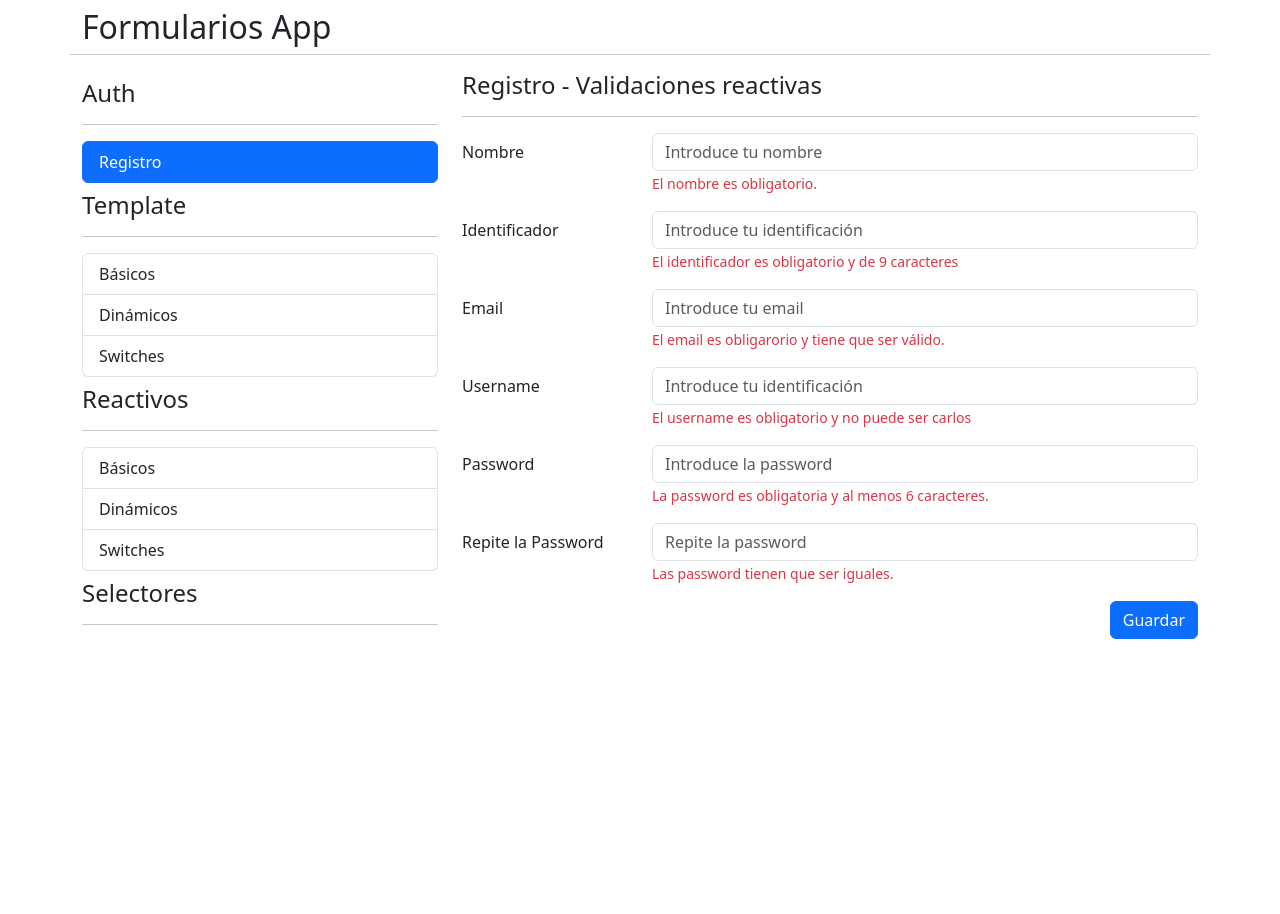
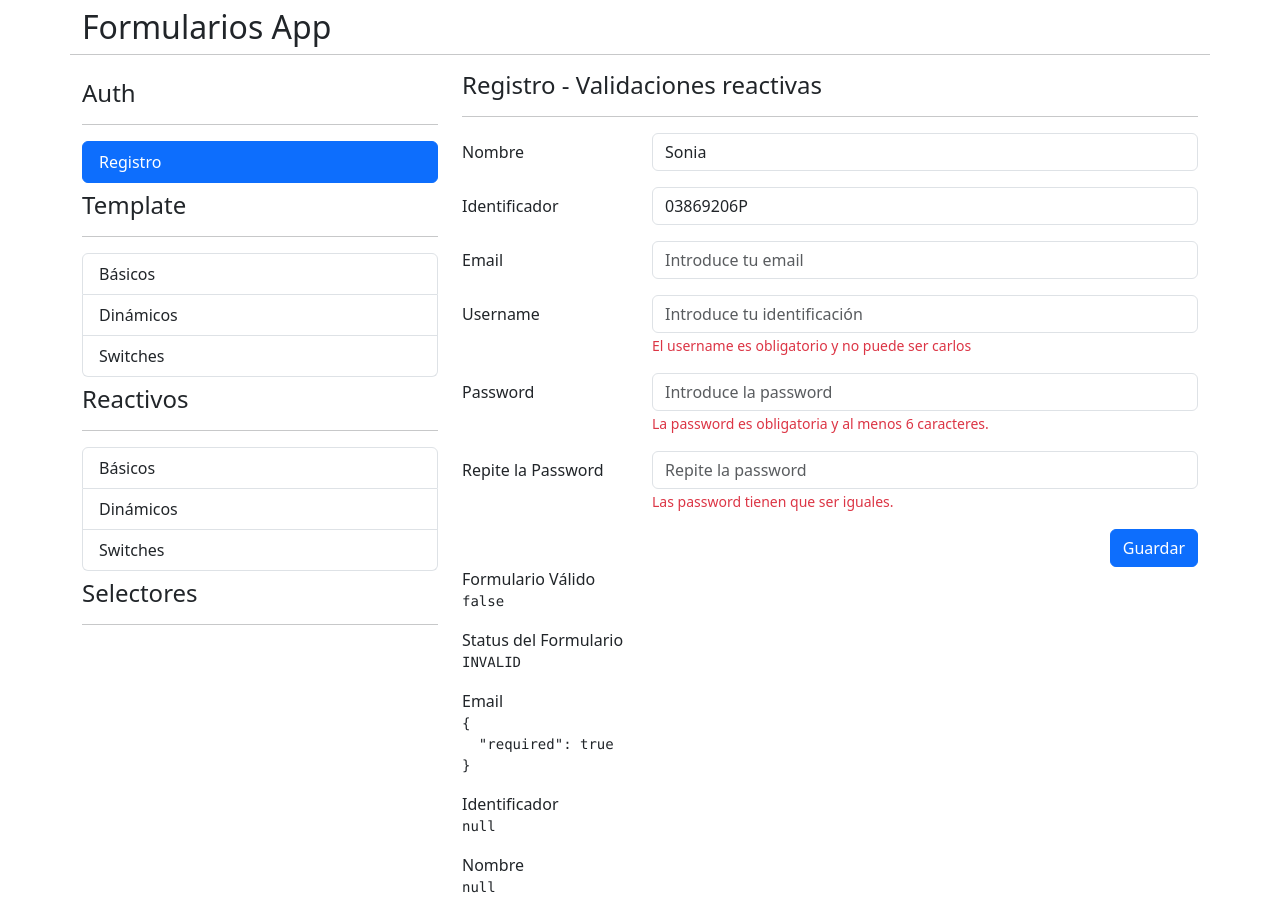
Before and after one commit to jucarlos/formulariosappedicion2, an Angular app: page /auth/register in a window 1280 px wide. Before the commit the page ends 800 px from the top, so only its background shows below. Built offline with nearby package versions, Linux system fonts and the light colour scheme.

Commit message:
Preparando validación asincrona email

```diff
--- a/src/app/auth/pages/register/register.component.html
+++ b/src/app/auth/pages/register/register.component.html
@@ -5,7 +5,7 @@
 
 <div class="row">
 
-    <form>
+    <form [formGroup]="miFormulario" (ngSubmit)="guardar()">
 
         <div class="col">
 
@@ -16,9 +16,10 @@
                     <input type="text"
                         class="form-control"
                         placeholder="Introduce tu nombre"
+                        formControlName="nombre"
                     >
 
-                    <small *ngIf="true"
+                    <small *ngIf="campoNoValido('nombre')"
                         class="form-text text-danger">
                         El nombre es obligatorio.
                     </small>
@@ -35,9 +36,10 @@
                     <input type="text"
                         class="form-control"
                         placeholder="Introduce tu identificación"
+                        formControlName="identificador"
                     >
 
-                    <small *ngIf="true"
+                    <small *ngIf="campoNoValido('identificador')"
                         class="form-text text-danger">
                         El identificador es obligatorio y de 9 caracteres
                     </small>
@@ -54,9 +56,10 @@
                     <input type="email"
                         class="form-control"
                         placeholder="Introduce tu email"
+                        formControlName="email"
                     >
 
-                    <small *ngIf="true"
+                    <small *ngIf="campoNoValido('email')"
                         class="form-text text-danger">
                         El email es obligarorio y tiene que ser válido.
                     </small>
@@ -73,6 +76,7 @@
                     <input type="text"
                         class="form-control"
                         placeholder="Introduce tu identificación"
+                        formControlName="userName"
                     >
 
                     <small *ngIf="true"
@@ -94,6 +98,7 @@
                     <input type="password"
                         class="form-control"
                         placeholder="Introduce la password"
+                        formControlName="password1"
                     >
 
                     <small *ngIf="true"
@@ -112,6 +117,7 @@
                     <input type="password"
                         class="form-control"
                         placeholder="Repite la password"
+                        formControlName="password2"
                     >
 
                     <small *ngIf="true"
@@ -136,17 +142,23 @@
                 </div>
             </div>
 
-
-
-
-
-
         </div>
-
-
 
     </form>
 
+</div>
 
+<span>Formulario Válido</span>
+<pre>{{ miFormulario.valid }}</pre>
 
-</div>
+<span>Status del Formulario</span>
+<pre>{{ miFormulario.status }}</pre>
+
+<span>Email</span>
+<pre>{{ miFormulario.get('email')?.errors | json }}</pre>
+
+<span>Identificador</span>
+<pre>{{ miFormulario.get('identificador')?.errors | json }}</pre>
+
+<span>Nombre</span>
+<pre>{{ miFormulario.get('nombre')?.errors | json }}</pre>
--- a/src/app/auth/pages/register/register.component.ts
+++ b/src/app/auth/pages/register/register.component.ts
@@ -1,10 +1,71 @@
-import { Component } from '@angular/core';
+import { Component, OnInit } from '@angular/core';
+import { FormBuilder, FormGroup, Validators } from '@angular/forms';
+import { ValidationService } from '../../../shared/services/validation.service';
 
 @Component({
   selector: 'app-register',
   templateUrl: './register.component.html',
   styleUrls: ['./register.component.css']
 })
-export class RegisterComponent {
+export class RegisterComponent implements OnInit {
+
+
+  public miFormulario: FormGroup = this.fb.group({
+
+    nombre: [ '' , [ Validators.required , Validators.minLength(3) ] ],
+
+    identificador: [ '' , [
+
+        Validators.required,
+        Validators.pattern( this.validationService.expresion_regular_dni ),
+        this.validationService.validaDni
+
+    ] ],
+
+    email: [ '' , [
+      Validators.required,
+      Validators.pattern( this.validationService.emailPattern )
+    ]  ],
+
+    userName: [ '', [ Validators.required, ] ],
+
+
+    password1: [ '', [ Validators.required, Validators.minLength( 6 ) ]],
+
+    password2: [ '', [ Validators.required ]]
+
+
+  });
+
+
+
+  constructor(private fb: FormBuilder,
+              private validationService: ValidationService ) { }
+
+
+  ngOnInit(): void {
+
+    this.miFormulario.reset({
+      nombre: 'Sonia',
+      identificador: '03869206P',
+    });
+
+  }
+
+
+
+  campoNoValido(campo: string ): boolean | undefined {
+
+    return this.validationService.campoNoValido( this.miFormulario, campo);
+
+  }
+
+
+
+
+  guardar() {
+
+  }
+
 
 }
--- /dev/null
+++ b/src/app/shared/services/validation.service.ts
@@ -0,0 +1,64 @@
+import { Injectable } from '@angular/core';
+import { FormControl, FormGroup, ValidationErrors } from '@angular/forms';
+
+@Injectable({
+  providedIn: 'root'
+})
+export class ValidationService {
+
+
+
+  public emailPattern = '[a-zA-Z0-9._%+-]+@[a-zA-Z0-9.-]+\.[a-zA-Z]{2,}$';
+  public expresion_regular_dni = /^(([X-Zx-z]{1})([-]?)(\d{7})([-]?)([A-Za-z]{1}))|((\d{8})([-]?)([A-Za-z]{1}))$/;
+
+
+  constructor() { }
+
+
+
+
+
+  campoNoValido(formulario: FormGroup, campo: string ): boolean | undefined {
+
+    return formulario.get(campo)?.invalid
+      && formulario.get(campo)?.touched;
+  }
+
+
+
+
+
+
+
+
+  validaDni ( control: FormControl ): ValidationErrors | null  {
+
+    const dni = control.value?.trim().toUpperCase() || ' ';
+
+    let numero, letraDni, letra;
+
+    numero = dni.substr(0,dni.length-1);
+    numero = numero.replace('X', 0);
+    numero = numero.replace('Y', 1);
+    numero = numero.replace('Z', 2);
+    letraDni = dni.substr(dni.length-1, 1);
+    numero = numero % 23;
+    letra = 'TRWAGMYFPDXBNJZSQVHLCKET';
+    letra = letra.substring(numero, numero+1);
+    if (letra != letraDni) {
+        //alert('Dni erroneo, la letra del NIF no se corresponde');
+        return {
+          dni: 'incorrecto'
+        };
+    }else{
+        //alert('Dni correcto');
+        return null;
+    }
+
+  }
+
+
+
+
+
+}
```
